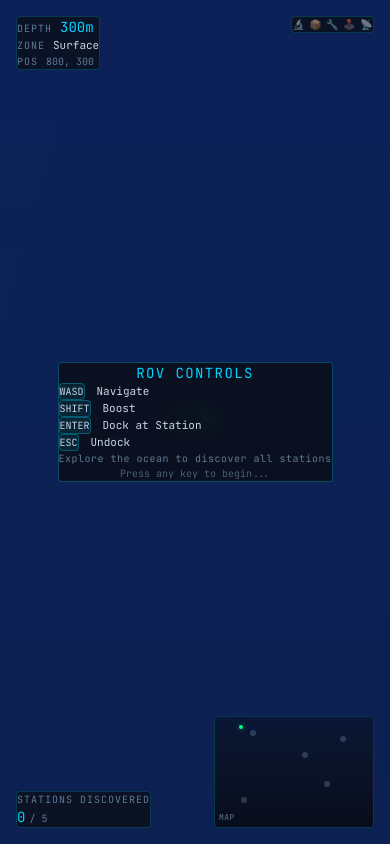
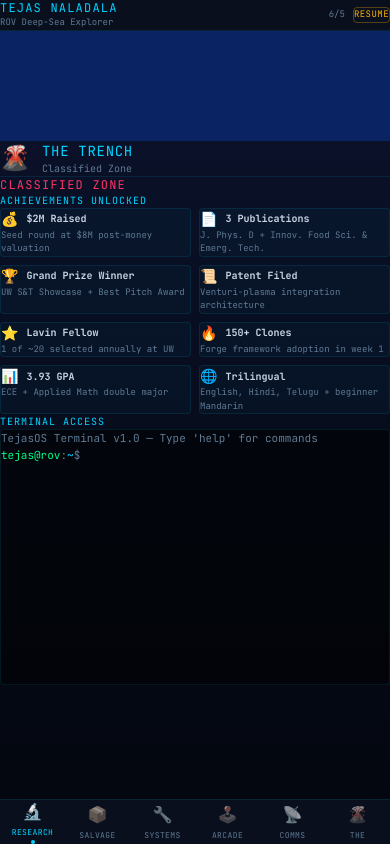
Before and after one commit to tejasnaladala/tejas-os, a Next.js app: page / in a window 390 px wide. Built offline with nearby package versions, Linux system fonts and the light colour scheme.

Commit message:
mobile ocean layout

```diff
--- a/src/app/page.tsx
+++ b/src/app/page.tsx
@@ -1,5 +1,6 @@
 "use client";
 
+import { useMediaQuery } from "@/hooks/useMediaQuery";
 import OceanWorld from "@/components/ocean/OceanWorld";
 import HUD from "@/components/hud/HUD";
 import MiniMap from "@/components/hud/MiniMap";
@@ -7,8 +8,15 @@ import DiscoveryLog from "@/components/hud/DiscoveryLog";
 import NavBar from "@/components/hud/NavBar";
 import Tutorial from "@/components/hud/Tutorial";
 import ContentPanel from "@/components/panels/ContentPanel";
+import MobileOcean from "@/components/mobile/MobileOcean";
 
 export default function Home() {
+  const isMobile = useMediaQuery("(max-width: 767px)");
+
+  if (isMobile) {
+    return <MobileOcean />;
+  }
+
   return (
     <main className="h-screen w-screen overflow-hidden">
       <OceanWorld />
--- /dev/null
+++ b/src/components/mobile/MobileNav.tsx
@@ -0,0 +1,80 @@
+"use client";
+
+import { STATIONS } from "@/lib/constants";
+import { StationId } from "@/types";
+
+interface MobileNavProps {
+  activeTab: StationId;
+  onNavigate: (id: StationId) => void;
+  showTrench: boolean;
+}
+
+const MAIN_STATIONS = STATIONS.filter((s) => s.id !== "trench");
+
+export default function MobileNav({
+  activeTab,
+  onNavigate,
+  showTrench,
+}: MobileNavProps) {
+  const visibleStations = showTrench
+    ? [...MAIN_STATIONS, STATIONS.find((s) => s.id === "trench")!]
+    : MAIN_STATIONS;
+
+  return (
+    <nav
+      className="shrink-0 flex items-center justify-around z-20"
+      style={{
+        background: "rgba(10, 15, 26, 0.95)",
+        borderTop: "1px solid rgba(0, 212, 255, 0.1)",
+        backdropFilter: "blur(8px)",
+        paddingBottom: "env(safe-area-inset-bottom, 0px)",
+      }}
+    >
+      {visibleStations.map((station) => {
+        const isActive = activeTab === station.id;
+        return (
+          <button
+            key={station.id}
+            onClick={() => onNavigate(station.id)}
+            className="flex flex-col items-center gap-0.5 py-2 px-1 transition-colors"
+            style={{
+              background: "transparent",
+              border: "none",
+              cursor: "pointer",
+              minWidth: 48,
+            }}
+            aria-label={station.label}
+          >
+            <span
+              className="text-base"
+              style={{
+                filter: isActive ? "none" : "grayscale(0.6) opacity(0.6)",
+                transition: "filter 0.2s",
+              }}
+            >
+              {station.icon}
+            </span>
+            <span
+              className="font-mono text-[8px] tracking-wider uppercase"
+              style={{
+                color: isActive
+                  ? "var(--accent-cyan)"
+                  : "var(--text-secondary)",
+                transition: "color 0.2s",
+              }}
+            >
+              {station.label.split(" ")[0]}
+            </span>
+            {/* Active indicator dot */}
+            {isActive && (
+              <div
+                className="w-1 h-1 rounded-full mt-0.5"
+                style={{ background: "var(--accent-cyan)" }}
+              />
+            )}
+          </button>
+        );
+      })}
+    </nav>
+  );
+}
--- /dev/null
+++ b/src/components/mobile/MobileOcean.tsx
@@ -0,0 +1,195 @@
+"use client";
+
+import { useState, useRef, useEffect } from "react";
+import { STATIONS } from "@/lib/constants";
+import { StationId } from "@/types";
+import ResearchLab from "@/components/panels/ResearchLab";
+import SalvageYard from "@/components/panels/SalvageYard";
+import SystemsBay from "@/components/panels/SystemsBay";
+import ArcadeRig from "@/components/panels/ArcadeRig";
+import CommsArray from "@/components/panels/CommsArray";
+import TheTrench from "@/components/panels/TheTrench";
+import MobileNav from "./MobileNav";
+
+const STATION_COMPONENTS: Record<StationId, React.ComponentType> = {
+  research: ResearchLab,
+  salvage: SalvageYard,
+  systems: SystemsBay,
+  arcade: ArcadeRig,
+  comms: CommsArray,
+  trench: TheTrench,
+};
+
+const MAIN_STATIONS = STATIONS.filter((s) => s.id !== "trench");
+
+export default function MobileOcean() {
+  const [activeTab, setActiveTab] = useState<StationId>("research");
+  const [visitedStations, setVisitedStations] = useState<Set<StationId>>(
+    new Set(["research"])
+  );
+  const [showTrench, setShowTrench] = useState(false);
+  const sectionRefs = useRef<Record<string, HTMLElement | null>>({});
+  const scrollContainerRef = useRef<HTMLDivElement>(null);
+
+  // Track which stations have been scrolled into view
+  useEffect(() => {
+    const container = scrollContainerRef.current;
+    if (!container) return;
+
+    const observer = new IntersectionObserver(
+      (entries) => {
+        entries.forEach((entry) => {
+          if (entry.isIntersecting) {
+            const id = entry.target.getAttribute("data-station") as StationId;
+            if (id) {
+              setVisitedStations((prev) => {
+                const next = new Set(prev);
+                next.add(id);
+                return next;
+              });
+              setActiveTab(id);
+            }
+          }
+        });
+      },
+      { root: container, threshold: 0.3 }
+    );
+
+    Object.values(sectionRefs.current).forEach((el) => {
+      if (el) observer.observe(el);
+    });
+
+    return () => observer.disconnect();
+  }, [showTrench]);
+
+  // Check if all main stations visited
+  useEffect(() => {
+    const allMainVisited = MAIN_STATIONS.every((s) =>
+      visitedStations.has(s.id)
+    );
+    if (allMainVisited && !showTrench) {
+      setShowTrench(true);
+    }
+  }, [visitedStations, showTrench]);
+
+  const scrollToStation = (id: StationId) => {
+    sectionRefs.current[id]?.scrollIntoView({ behavior: "smooth" });
+    setActiveTab(id);
+  };
+
+  const visibleStations = showTrench ? STATIONS : MAIN_STATIONS;
+
+  return (
+    <div className="h-screen w-screen flex flex-col overflow-hidden">
+      {/* Header */}
+      <header
+        className="shrink-0 px-4 py-3 flex items-center justify-between z-20"
+        style={{
+          background: "rgba(10, 15, 26, 0.95)",
+          borderBottom: "1px solid rgba(0, 212, 255, 0.1)",
+          backdropFilter: "blur(8px)",
+        }}
+      >
+        <div>
+          <h1
+            className="font-mono text-xs tracking-widest uppercase"
+            style={{ color: "var(--accent-cyan)" }}
+          >
+            Tejas Naladala
+          </h1>
+          <p
+            className="font-mono text-[9px]"
+            style={{ color: "var(--text-secondary)" }}
+          >
+            ROV Deep-Sea Explorer
+          </p>
+        </div>
+        <div className="flex items-center gap-2">
+          <span
+            className="font-mono text-[9px] tabular-nums"
+            style={{ color: "var(--text-secondary)" }}
+          >
+            {visitedStations.size}/{MAIN_STATIONS.length}
+          </span>
+          <a
+            href="/resume"
+            className="font-mono text-[9px] tracking-wider uppercase px-2 py-1 rounded-sm"
+            style={{
+              color: "var(--accent-amber)",
+              border: "1px solid rgba(255, 176, 0, 0.3)",
+            }}
+          >
+            Resume
+          </a>
+        </div>
+      </header>
+
+      {/* Scrollable content */}
+      <div
+        ref={scrollContainerRef}
+        className="flex-1 overflow-y-auto"
+        style={{ background: "var(--ocean-surface)" }}
+      >
+        {visibleStations.map((station) => {
+          const StationComponent = STATION_COMPONENTS[station.id];
+          return (
+            <section
+              key={station.id}
+              ref={(el) => {
+                sectionRefs.current[station.id] = el;
+              }}
+              data-station={station.id}
+              className="min-h-screen px-4 py-8"
+              style={{
+                background:
+                  station.id === "trench"
+                    ? "linear-gradient(180deg, var(--ocean-midnight) 0%, var(--ocean-abyss) 100%)"
+                    : undefined,
+              }}
+            >
+              {/* Section header */}
+              <div className="flex items-center gap-3 mb-6">
+                <span className="text-2xl">{station.icon}</span>
+                <div>
+                  <h2
+                    className="font-mono text-sm tracking-wider uppercase"
+                    style={{ color: "var(--accent-cyan)" }}
+                  >
+                    {station.label}
+                  </h2>
+                  <p
+                    className="font-mono text-[10px]"
+                    style={{ color: "var(--text-secondary)" }}
+                  >
+                    {station.description}
+                  </p>
+                </div>
+              </div>
+
+              {/* Divider */}
+              <div
+                className="mb-6"
+                style={{
+                  borderBottom: "1px solid rgba(0, 212, 255, 0.1)",
+                }}
+              />
+
+              {/* Station content */}
+              <StationComponent />
+            </section>
+          );
+        })}
+
+        {/* Bottom spacer for nav bar */}
+        <div className="h-16" />
+      </div>
+
+      {/* Bottom navigation */}
+      <MobileNav
+        activeTab={activeTab}
+        onNavigate={scrollToStation}
+        showTrench={showTrench}
+      />
+    </div>
+  );
+}
```
